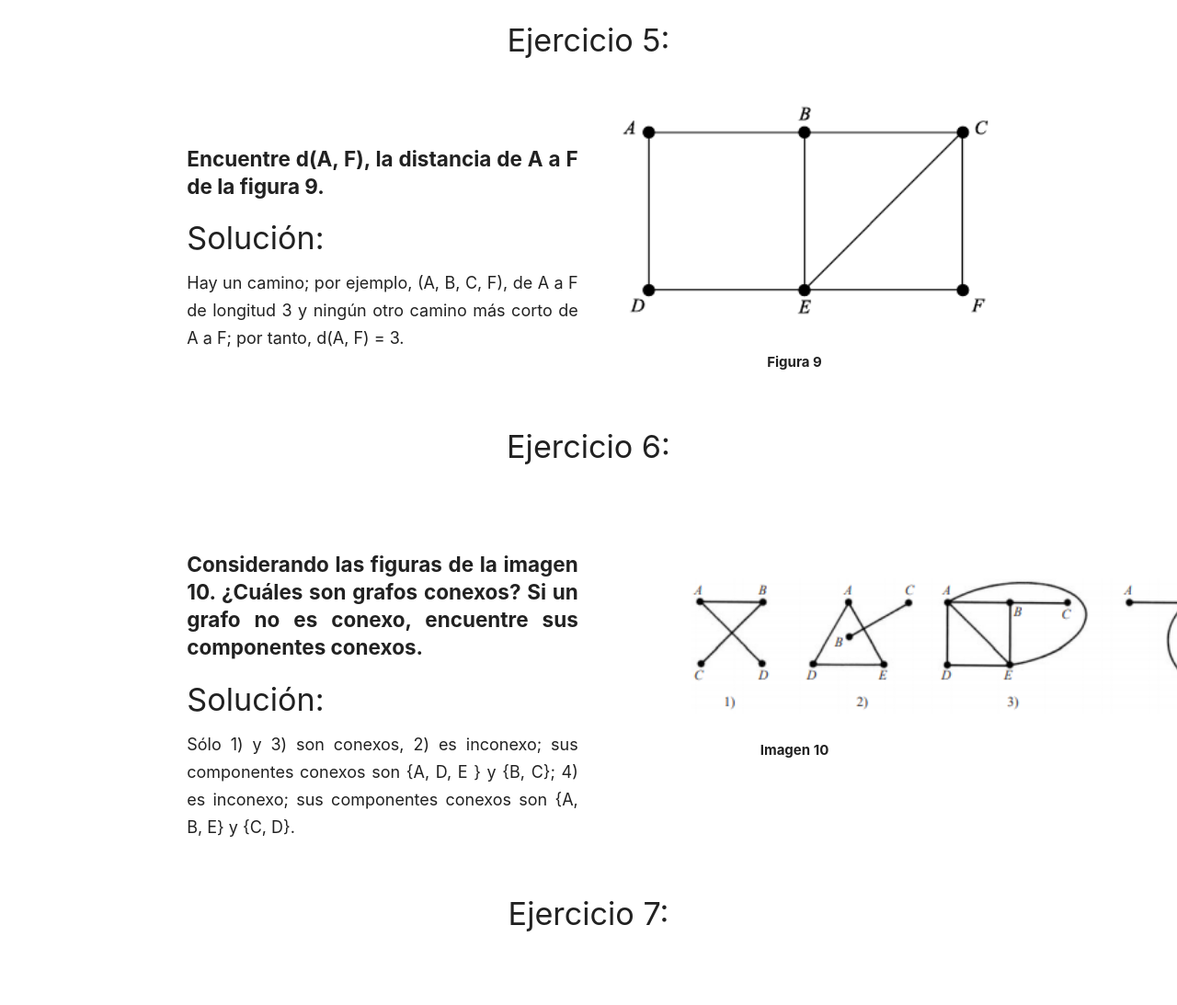
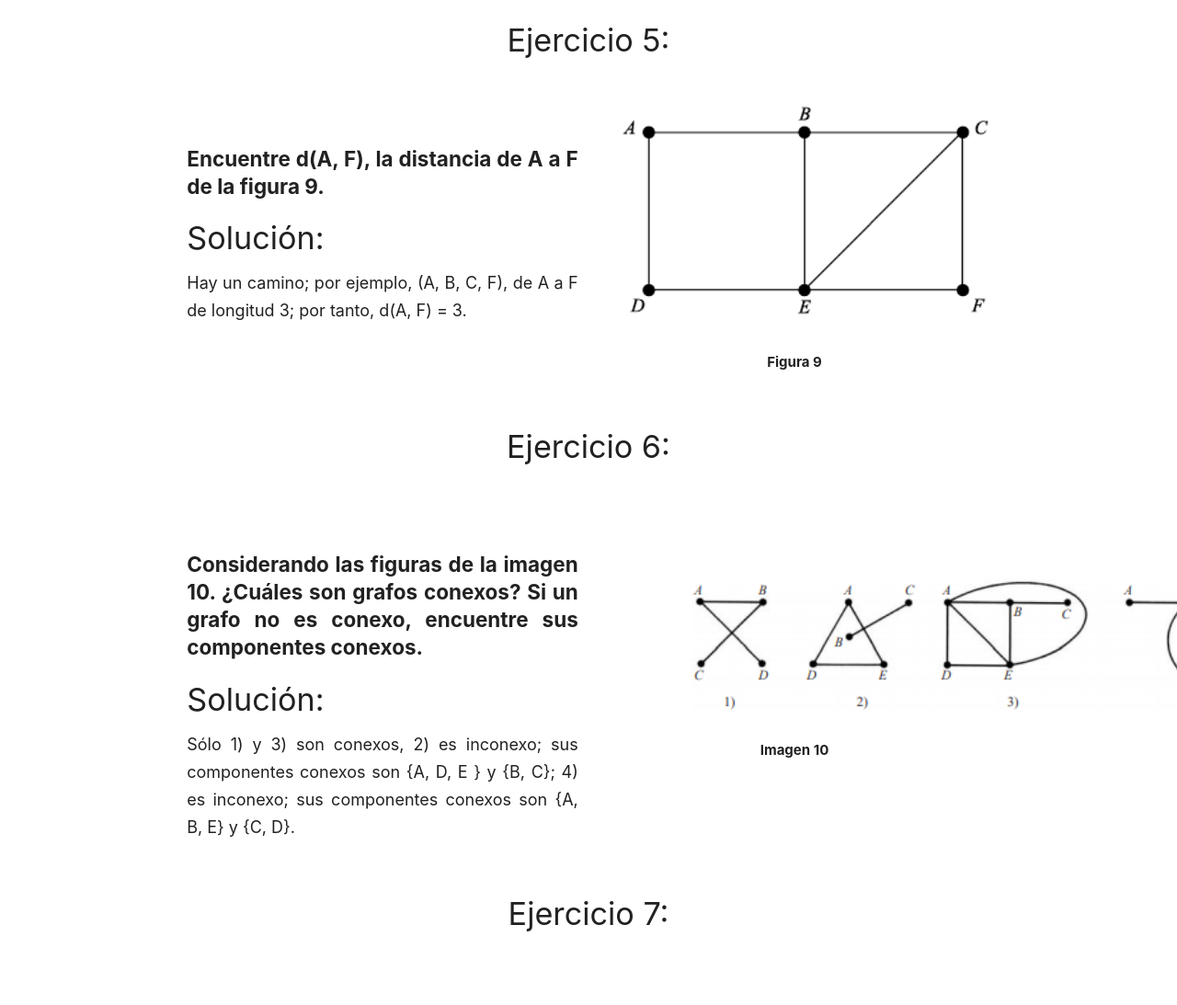
Before and after one commit to Jokecortana/TutorialGraficasED, a plain HTML site: page ejemplos.html in a window 1280 px wide. Shown: the part 2822-3915 px from the top of the page at 92% size. Drawn offline with nearby package versions, Linux system fonts and the light colour scheme.

Commit message:
Update ejemplos.html
de longitud 3

```diff
--- a/ejemplos.html
+++ b/ejemplos.html
@@ -137,7 +137,7 @@
             Encuentre d(A, F), la distancia de A a F de la figura 9. </b>
           </p>
           <ul style="text-align: left"><h4>Solución:</h4></ul>
-          <p style="text-align: justify; font-size: 120%; margin-top:10px"> Hay un camino; por ejemplo, (A, B, C, F), de A a F de longitud 3 y ningún otro camino más corto de A a F; por tanto,
+          <p style="text-align: justify; font-size: 120%; margin-top:10px"> Hay un camino; por ejemplo, (A, B, C, F), de A a F de longitud 3; por tanto,
 d(A, F) = 3.
           </p>
           <ul style="text-align: left; font-size: 120%"></ul></div></p>
```
